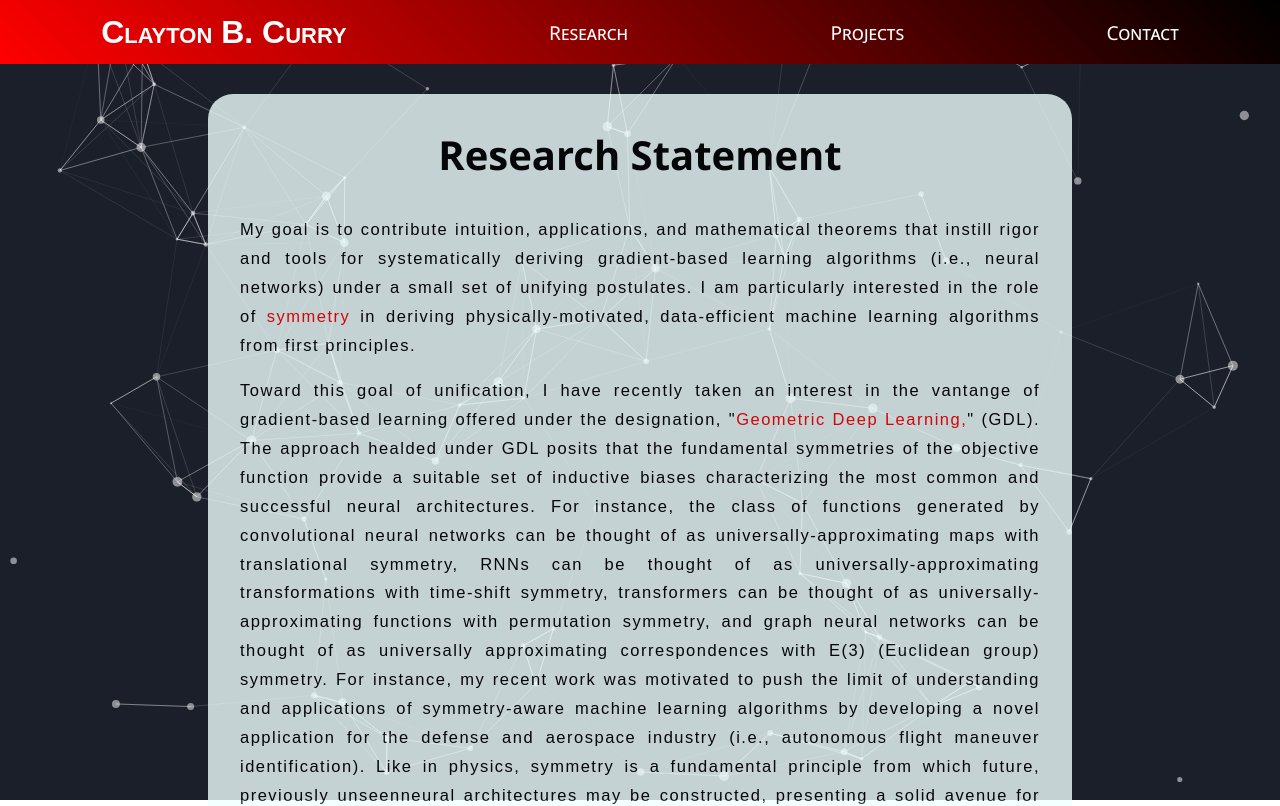
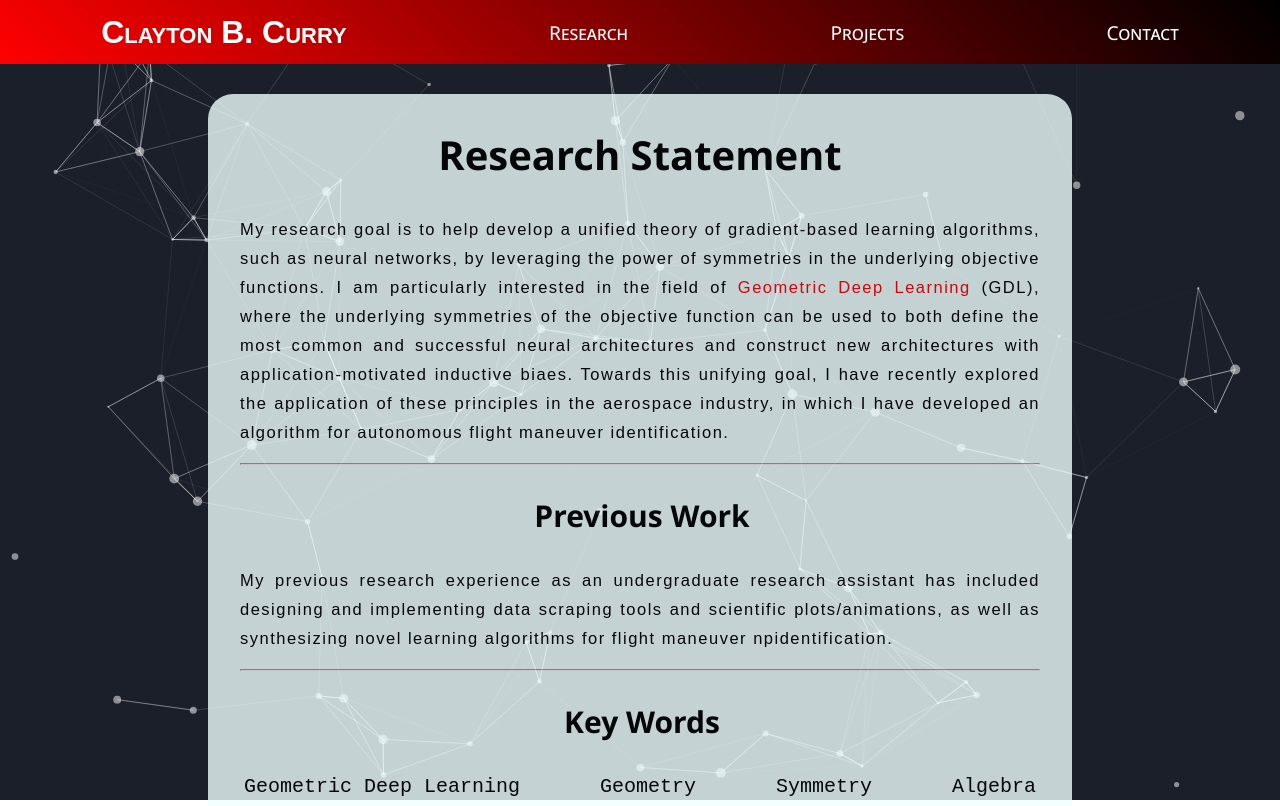
Before and after one commit to clay-curry/Website, a React (Create React App) app: page /research in a window 1280 px wide. Shown: the top 806 px of the page. Built offline with nearby package versions, Linux system fonts and the light colour scheme.

Commit message:
pushing work to server

```diff
--- a/src/pages/Contact.tsx
+++ b/src/pages/Contact.tsx
@@ -8,8 +8,9 @@ function Contact() {
     <PageContent>
     <h2>Contact</h2>
 
-    <p>I'm currently based in Norman, Oklahoma and open to full-time, part-time, and freelance work opportunities
-      located both in the Norman area as well as remote work. You can reach out to me at <a href="mailto:claycurry34@gmail.com">claycurry34@gmail.com</a>.
+    <p>
+      I'm currently based in Norman, Oklahoma, but I am open to potential opportunities anywhere on Earth. You can reach out to
+      me at <a href="mailto:claycurry34@gmail.com">claycurry34@gmail.com</a>.
     </p>
 
     </PageContent>
--- a/src/pages/Home.tsx
+++ b/src/pages/Home.tsx
@@ -14,8 +14,7 @@ function Home() {
             I'm <b>Clay</b>, undergraduate in <b>Computer Science</b> at the <b>University of Oklahoma</b>. As an emerging software
             engineer and data scientist, I take considerable interest in a (still growing) number of topics in software engineering
             (design patterns, architecture patterns, project management), as well as the role of machine learning (visual analytics,
-            data mining, and data science) in delivering unprecedented tools for evidence-based mangement and software engineering
-            itself.
+            data mining, and data science) in business and engineering applications.
           </p>
           <p>
             Have a look at some of my recent work soon at your nearest Aerospace conference!
@@ -34,8 +33,9 @@ function Hero() {
         <img src={face} alt="Portrait of Clayton Curry" />
         <div className='text'>
         <div className='text'><b>Clayton Curry</b></div>
-        <div className='text'>Data Scientist</div>
-        <div className='text'>Software Engineer</div>
+        <div className='text'>Data Science</div>
+        <div className='text'>Software Engineering</div>
+
             <div className='text'></div>
             <div className='social'>
                 <a href="https://github.com/claycurry34"><svg id="gh" xmlns="http://www.w3.org/2000/svg" viewBox="0 0 24 24"><path fill="currentColor" d="M12 0c-6.626 0-12 5.373-12 12 0 5.302 3.438 9.8 8.207 11.387.599.111.793-.261.793-.577v-2.234c-3.338.726-4.033-1.416-4.033-1.416-.546-1.387-1.333-1.756-1.333-1.756-1.089-.745.083-.729.083-.729 1.205.084 1.839 1.237 1.839 1.237 1.07 1.834 2.807 1.304 3.492.997.107-.775.418-1.305.762-1.604-2.665-.305-5.467-1.334-5.467-5.931 0-1.311.469-2.381 1.236-3.221-.124-.303-.535-1.524.117-3.176 0 0 1.008-.322 3.301 1.23.957-.266 1.983-.399 3.003-.404 1.02.005 2.047.138 3.006.404 2.291-1.552 3.297-1.23 3.297-1.23.653 1.653.242 2.874.118 3.176.77.84 1.235 1.911 1.235 3.221 0 4.609-2.807 5.624-5.479 5.921.43.372.823 1.102.823 2.222v3.293c0 .319.192.694.801.576 4.765-1.589 8.199-6.086 8.199-11.386 0-6.627-5.373-12-12-12z"/></svg></a>
--- a/src/pages/Research.tsx
+++ b/src/pages/Research.tsx
@@ -20,31 +20,18 @@ function Research() {
 
 
 function Statement() {
-  const symmetry="https://www.pnas.org/doi/10.1073/pnas.93.25.14256"
   const gdl="https://geometricdeeplearning.com/"
   return (<Fragment>
     <h2>Research Statement</h2>
 
       <p>
-        My goal is to contribute intuition, applications, and mathematical theorems that instill rigor
-        and tools for systematically deriving gradient-based learning algorithms (i.e., neural networks)
-        under a small set of unifying postulates. I am particularly interested in the role
-        of <a href={symmetry}>symmetry</a> in deriving physically-motivated, data-efficient machine
-        learning algorithms from first principles.
-      </p>
-      <p>Toward this goal of unification, I have recently taken an interest in the vantange of gradient-based
-        learning offered under the designation, "<a href={gdl}>Geometric Deep Learning,</a>" (GDL). The
-        approach healded under GDL posits that the fundamental symmetries of the objective function provide
-        a suitable set of inductive biases characterizing the most common and successful neural architectures.
-        For instance, the class of functions generated by convolutional neural networks can be thought of as
-        universally-approximating maps with translational symmetry, RNNs can be thought of as universally-approximating
-        transformations with time-shift symmetry, transformers can be thought of as universally-approximating
-        functions with permutation symmetry, and graph neural networks can be thought of as universally approximating
-        correspondences with E(3) (Euclidean group) symmetry. For instance, my recent work was motivated to push the
-        limit of understanding and applications of symmetry-aware machine learning algorithms by developing a novel
-        application for the defense and aerospace industry (i.e., autonomous flight maneuver identification). Like in
-        physics, symmetry is a fundamental principle from which future, previously unseenneural architectures may be
-        constructed, presenting a solid avenue for its role in a general unified theory of neural networks.
+        My research goal is to help develop a unified theory of gradient-based learning algorithms, such as neural networks,
+        by leveraging the power of symmetries in the underlying objective functions. I am particularly interested in the field
+        of <a href={gdl}>Geometric Deep Learning</a> (GDL), where the underlying symmetries of the objective function can be
+        used to both define the most common and successful neural architectures and construct new architectures with
+        application-motivated inductive biaes. Towards this unifying goal, I have recently explored the application of these
+        principles in the aerospace industry, in which I have developed an algorithm for autonomous flight maneuver
+        identification.
       </p>
       <hr />
 
@@ -56,11 +43,9 @@ function PreviousWork(){
   return(<Fragment>
     <h3>Previous Work</h3>
     <p>
-      As an undergraduate research assistant, I contributed to the development of machine learning algorithms
-      for enhanced airspace monitoring / multiple object tracking software. My specific contributions included
-      designing and implementing numerous scientific plots and animations, developing data scraping tools (which
-      successfully scraped &gt; 70,000,000 transponder messages in one weekend), and combing over ideas in the machine
-      learning literature to synthesize novel learning algorithms for identifying qualitative flight maneuvers.
+        My previous research experience as an undergraduate research assistant has included designing and implementing data
+        scraping tools and scientific plots/animations, as well as synthesizing novel learning algorithms for flight maneuver
+        npidentification.
     </p>
     <hr />
     </Fragment>);
```
Also changed, not shown: 1 other file (tests, documents, lock files or other folders).
